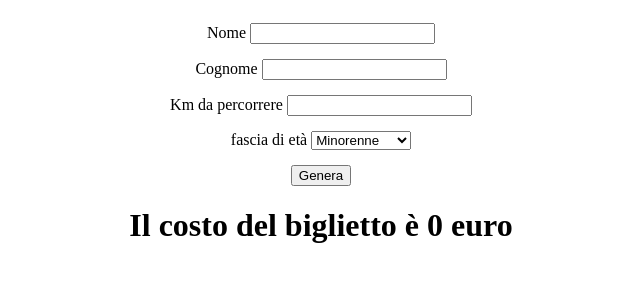
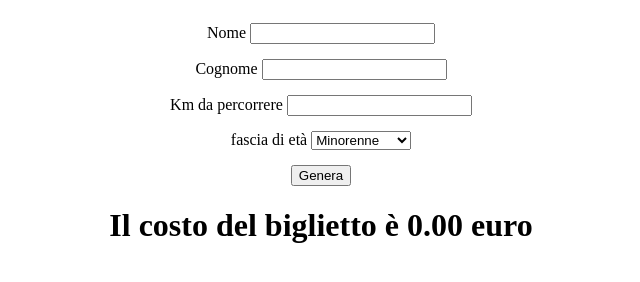
Before and after one commit to GiuseppeLanucara/js-biglietto-treno-form, a plain HTML site: page index.html in a window 1280 px wide. Both pictures are taken after a click on the button "Genera". Shown: the whole page, without its empty margins (319-959 px from the left). Drawn offline with Linux system fonts and the light colour scheme.

Commit message:
modifiche fatte per esercitazione

```diff
--- a/index.html
+++ b/index.html
@@ -37,7 +37,7 @@
             <button id="submit">Genera</button>
         </div>
 
-        <h1 id="price">Il costo del biglietto è </h1>
+        <h1 id="price"></h1>
     </div>
 
 
--- a/js/script.js
+++ b/js/script.js
@@ -37,5 +37,5 @@ console.log(bigliettoBase, typeof(bigliettoBase));
             }
             console.log(bigliettoScontato, typeof(bigliettoScontato));
 
-        document.getElementById("price").innerHTML= `<span>Il costo del biglietto è</span> ${bigliettoScontato} ${"<span>euro</span>"}`
+        document.getElementById("price").innerHTML= `Il costo del biglietto è ${bigliettoScontato.toFixed(2)} ${"<span>euro</span>"}`
     });
```
